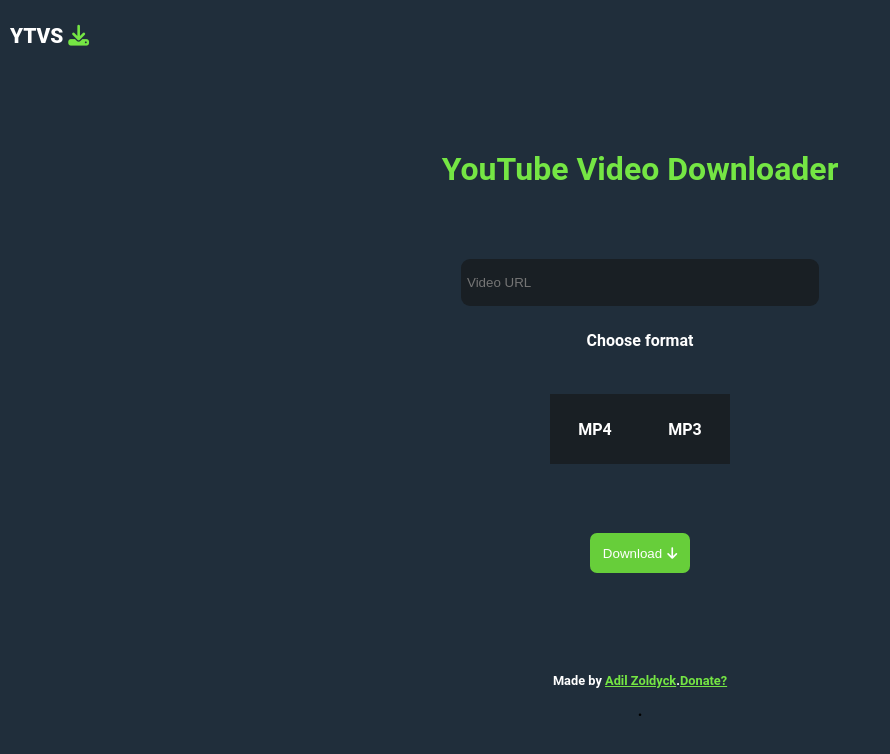
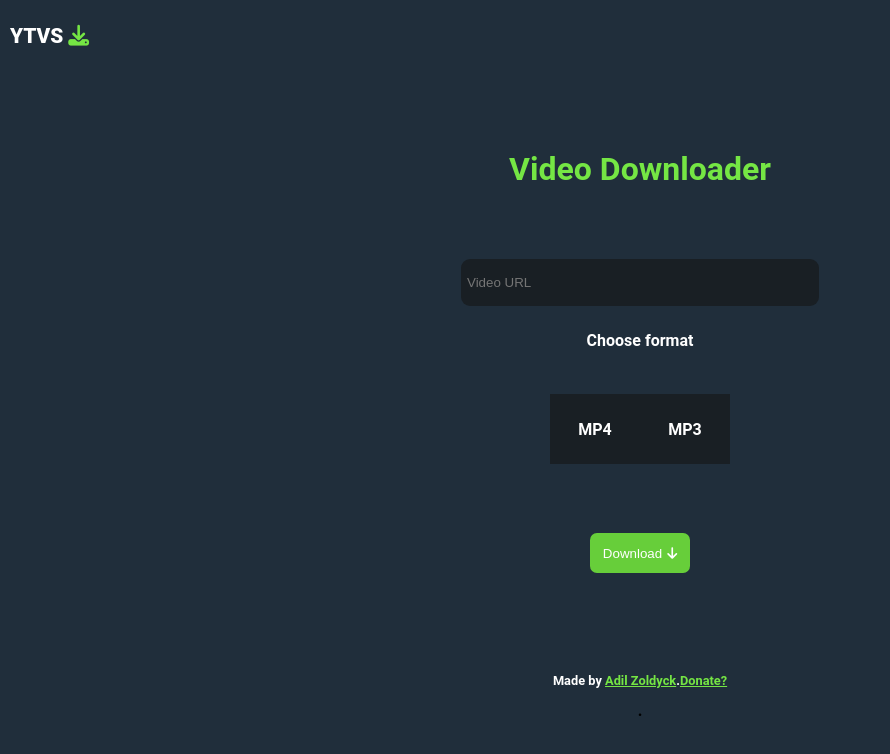
Before and after one commit to exiyos/ytvs, a website: page index.html in a window 1280 px wide. Shown: the whole page, without its empty margins (0-890 px from the left). Drawn offline with Linux system fonts and the light colour scheme.

Commit message:
Update index.html

```diff
--- a/index.html
+++ b/index.html
@@ -9,7 +9,7 @@
 </head>
 <body>
 <h1 class="logo">YTVS<i class="fas fa-download"></i></h1>
-  <h1 class="heading">YouTube Video Downloader</h1>
+  <h1 class="heading">Video Downloader</h1>
   <input class="URL-input" placeholder="Video URL">
   <br>
   <p class="choose">Choose format</p>
```
